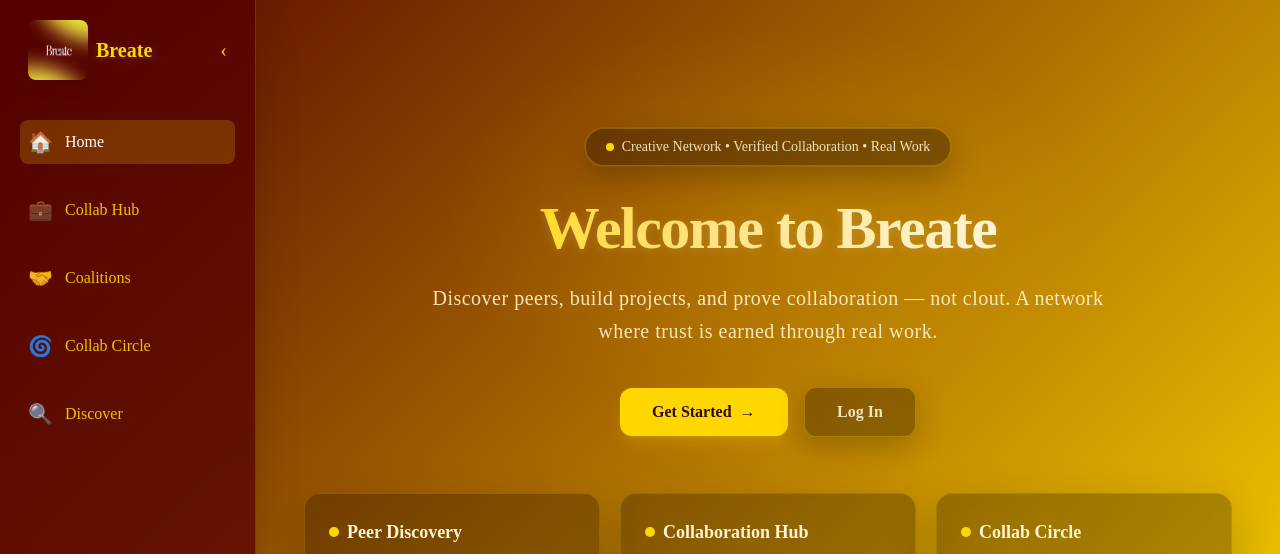
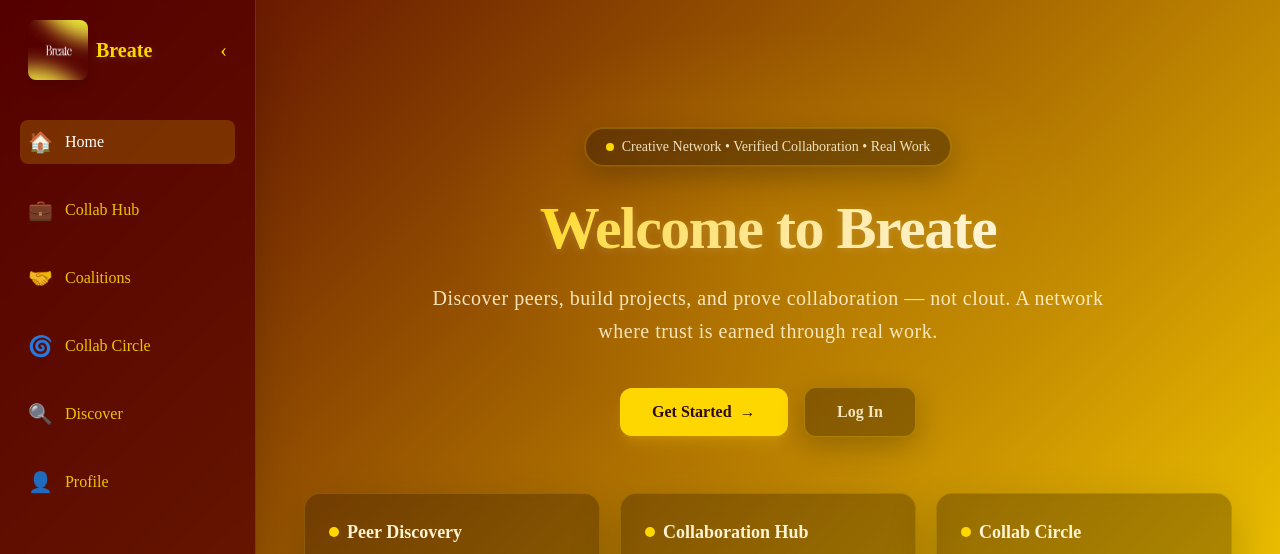
Before and after one commit to osgood-andoh-junior/Breatef, a Next.js app: page / in a window 1280 px wide. Shown: the top 554 px of the page. Built offline with nearby package versions, Linux system fonts and the light colour scheme; no server answers.

Commit message:
profile page

```diff
--- a/src/app/layout.tsx
+++ b/src/app/layout.tsx
@@ -15,12 +15,12 @@ function SidebarContent({ children }: { children: React.ReactNode }) {
   const [collapsed, setCollapsed] = useState(false);
   const [isMobile, setIsMobile] = useState(false);
 
-  // ✅ FIXED: responsive handling (no flicker)
+  // Responsive sidebar
   useEffect(() => {
     const handleResize = () => {
       const mobile = window.innerWidth < 768;
       setIsMobile(mobile);
-      setCollapsed(mobile); // auto collapse on mobile
+      setCollapsed(mobile);
     };
 
     handleResize();
@@ -30,29 +30,21 @@ function SidebarContent({ children }: { children: React.ReactNode }) {
 
   const profileUsername = currentUser?.username;
 
+  // ✅ Always show Profile tab
   const tabs = [
     { name: "Home", href: "/", emoji: "🏠" },
     { name: "Collab Hub", href: "/collabhub", emoji: "💼" },
     { name: "Coalitions", href: "/coalitions", emoji: "🤝" },
     { name: "Collab Circle", href: "/collabcircle", emoji: "🌀" },
     { name: "Discover", href: "/discover", emoji: "🔍" },
-    ...(isLoggedIn && profileUsername
-      ? [{ name: "Profile", href: `/profile/${profileUsername}`, emoji: "👤" }]
-      : []),
+    { name: "Profile", href: "/profile", emoji: "👤" }, // Always show
   ];
 
   const isHome = pathname === "/";
 
-  const isOwnProfileSidebarPanel =
-    Boolean(isLoggedIn && profileUsername) &&
-    (pathname === "/profile" ||
-      pathname === "/profile/edit" ||
-      pathname === `/profile/${profileUsername}`);
-
   const PASSWORD_HASH_PLACEHOLDER =
     "$2b$12$••••••••••••••••••••••••••••••••••••••";
 
-  // ✅ Better loading UI (prevents flicker)
   if (loading) {
     return (
       <div className="h-screen flex items-center justify-center bg-[#120606] text-[#fff3d2]">
@@ -87,14 +79,9 @@ function SidebarContent({ children }: { children: React.ReactNode }) {
               className="rounded-lg shadow-lg"
             />
 
-            {!collapsed && (
-              <h1 className="ml-2 text-xl font-bold">Breate</h1>
-            )}
+            {!collapsed && <h1 className="ml-2 text-xl font-bold">Breate</h1>}
 
-            <button
-              onClick={() => setCollapsed(!collapsed)}
-              className="ml-auto text-xl"
-            >
+            <button onClick={() => setCollapsed(!collapsed)} className="ml-auto text-xl">
               {collapsed ? "›" : "‹"}
             </button>
           </div>
@@ -109,11 +96,7 @@ function SidebarContent({ children }: { children: React.ReactNode }) {
                   key={tab.name}
                   href={tab.href}
                   className={`flex items-center gap-3 px-2 py-2 rounded-lg transition
-                    ${
-                      active
-                        ? "bg-[#FFD700]/20 text-white"
-                        : "text-[#FFD700]/90 hover:text-white"
-                    }`}
+                    ${active ? "bg-[#FFD700]/20 text-white" : "text-[#FFD700]/90 hover:text-white"}`}
                 >
                   <span className="text-xl">{tab.emoji}</span>
                   {!collapsed && <span>{tab.name}</span>}
@@ -121,12 +104,10 @@ function SidebarContent({ children }: { children: React.ReactNode }) {
               );
             })}
 
-            {/* Account Panel */}
-            {isOwnProfileSidebarPanel && !collapsed && currentUser && (
+            {/* Account Panel: only show if logged in */}
+            {isLoggedIn && !collapsed && currentUser && (
               <div className="mt-6 pt-4 border-t border-[#FFD700]/25 space-y-4">
-                <p className="text-xs uppercase text-[#FFD700]/70">
-                  Account
-                </p>
+                <p className="text-xs uppercase text-[#FFD700]/70">Account</p>
 
                 <div>
                   <div className="flex justify-between">
@@ -149,9 +130,7 @@ function SidebarContent({ children }: { children: React.ReactNode }) {
                     <span className="text-xs">Password</span>
                     <Link href="/profile/edit#account-password">Edit</Link>
                   </div>
-                  <p className="text-[10px] font-mono break-all">
-                    {PASSWORD_HASH_PLACEHOLDER}
-                  </p>
+                  <p className="text-[10px] font-mono break-all">{PASSWORD_HASH_PLACEHOLDER}</p>
                 </div>
               </div>
             )}
@@ -169,16 +148,13 @@ function SidebarContent({ children }: { children: React.ReactNode }) {
           </nav>
         </div>
 
-        <div className="text-xs text-[#FFD700]/60">
-          {!collapsed ? "breate • build real work" : "•"}
-        </div>
+        <div className="text-xs text-[#FFD700]/60">{!collapsed ? "breate • build real work" : "•"}</div>
       </aside>
 
       {/* Main */}
       <main
         className={[
           "h-screen overflow-x-hidden px-6 py-8 transition-all",
-          // ✅ FIXED: no margin shift on mobile
           !isMobile && (collapsed ? "ml-20" : "ml-64"),
           isHome ? "overflow-y-hidden" : "overflow-y-auto",
         ].join(" ")}
@@ -189,11 +165,8 @@ function SidebarContent({ children }: { children: React.ReactNode }) {
   );
 }
 
-export default function RootLayout({
-  children,
-}: {
-  children: React.ReactNode;
-}) {
+// RootLayout
+export default function RootLayout({ children }: { children: React.ReactNode }) {
   return (
     <html lang="en">
       <body className="h-screen overflow-hidden bg-transparent text-[#fff3d2] font-serif">
```
